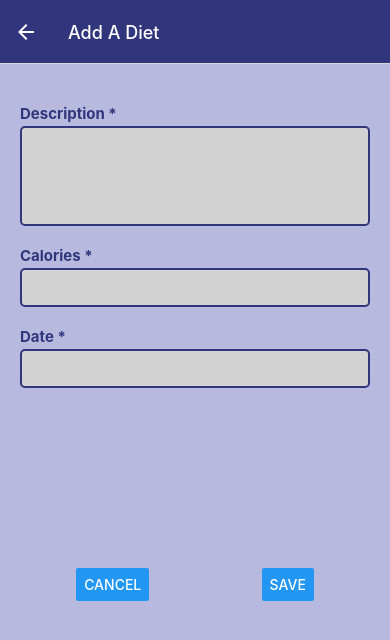
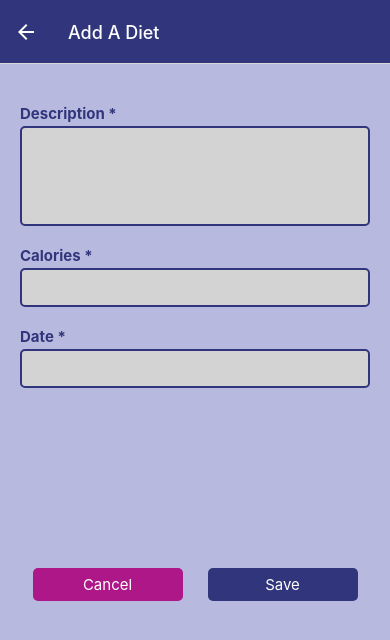
Before and after one commit to annanfu/MobileDevA2, a React Native app: screen /AddADiet in a window 390 px wide. Shown: the top 640 px of the page. Built offline with nearby package versions, Linux system fonts and the light colour scheme.

Commit message:
Replace the buttons using the PressableButton Component

```diff
--- a/Components/PressableButton.js
+++ b/Components/PressableButton.js
@@ -1,29 +1,42 @@
 import { Pressable, StyleSheet, Text, View } from "react-native";
 import React from "react";
+import { themes } from "../helper";
 
 export default function PressableButton({
   children,
   componentStyle,
   pressedHandler,
   pressedStyle,
+  text,
 }) {
   return (
     <Pressable
       onPress={pressedHandler}
       style={({ pressed }) => [
         // the function can only apply to the style prop in the Pressable component
+        text && styles.buttonStyle, // default button style
         componentStyle, // style from the parent component
         pressed && styles.defaultPressedStyle, // default onpressed style
         pressed && pressedStyle,
       ]}
     >
-      <View>{children}</View>
+      {text ? <Text style={styles.buttonText}>{text}</Text> : children}
     </Pressable>
   );
 }
 
 const styles = StyleSheet.create({
-
+  buttonStyle: {
+    minWidth: 150,
+    borderRadius: 5,
+    padding: 7,
+    alignItems: "center",
+    justifyContent: "center",
+  },
+  buttonText: {
+    color: themes.light.text,
+    fontSize: themes.fontsize.primary,
+  },
   defaultPressedStyle: {
     //backgroundColor: "pink",
     opacity: 0.5,
--- a/Screens/AddADiet.js
+++ b/Screens/AddADiet.js
@@ -7,6 +7,7 @@ import Input from "../Components/Input";
 import DatePicker from "../Components/DatePicker";
 import { DataContext } from "../Contexts/dataContext";
 import { themes } from "../helper";
+import PressableButton from "../Components/PressableButton";
 
 export default function AddADiet({ navigation }) {
   const { addDiet } = useContext(DataContext); // Get the addDiet function from the context
@@ -40,7 +41,7 @@ export default function AddADiet({ navigation }) {
       <Background>
         <PrimaryText>Description *</PrimaryText>
         <Input
-        onChangeText={(description) => setDescription(description)}  // update the description state variable
+          onChangeText={(description) => setDescription(description)} // update the description state variable
           value={description}
           style={{ height: 100 }}
           multiline={true}
@@ -48,23 +49,30 @@ export default function AddADiet({ navigation }) {
 
         <PrimaryText>Calories *</PrimaryText>
         <Input
-        onChangeText={(calories) => setCalories(calories)}  // update the calories state variable
+          onChangeText={(calories) => setCalories(calories)} // update the calories state variable
           value={calories}
         />
 
         <PrimaryText>Date *</PrimaryText>
         <DatePicker
           value={date}
-        onChange={(newDate) => setDate(newDate)}    // update the date state variable
+          onChange={(newDate) => setDate(newDate)} // update the date state variable
         />
 
         <ButtonArea>
-        <Button title="Cancel" onPress={() => navigation.goBack()} />
-        <Button title="Save" onPress={handleSave} />
+          <PressableButton
+            pressedHandler={() => navigation.goBack()}
+            text="Cancel"
+            componentStyle={{ backgroundColor: themes.light.cancel }}
+          />
+          <PressableButton
+            pressedHandler={handleSave}
+            text="Save"
+            componentStyle={{ backgroundColor: themes.light.primary }}
+          />
         </ButtonArea>
       </Background>
     </ScrollView>
-
   );
 }
 
--- a/Screens/AddAnActivity.js
+++ b/Screens/AddAnActivity.js
@@ -8,6 +8,7 @@ import DropDownPicker from 'react-native-dropdown-picker'
 import DatePicker from '../Components/DatePicker'
 import { DataContext } from '../Contexts/dataContext'
 import { themes } from '../helper'
+import PressableButton from '../Components/PressableButton'
 
 
 export default function AddAnActivity({navigation}) {
@@ -75,8 +76,16 @@ export default function AddAnActivity({navigation}) {
       />
 
       <ButtonArea>
-        <Button title="Cancel" onPress={() => navigation.goBack()} />
-        <Button title="Save" onPress={handleSave} />
+        <PressableButton
+          pressedHandler={() => navigation.goBack()}
+          text="Cancel"
+          componentStyle={{ backgroundColor: themes.light.cancel }}
+        />
+        <PressableButton
+          pressedHandler={handleSave}
+          text="Save"
+          componentStyle={{ backgroundColor: themes.light.primary }}
+        />
       </ButtonArea>
     </Background>
   );
--- a/Screens/Settings.js
+++ b/Screens/Settings.js
@@ -4,6 +4,7 @@ import { useContext } from "react";
 import { ThemeContext } from "../Contexts/themeContext";
 import { themes } from '../helper';
 import Background from '../Components/Background';
+import PressableButton from '../Components/PressableButton';
 
 export default function Settings() {
   const { theme, setTheme } = useContext(ThemeContext);  // Access the current theme
@@ -16,10 +17,14 @@ export default function Settings() {
   return (
     <Background>
       <View style={styles.container}>
-        <Button title="Toggle" onPress={toggleTheme} />
+        <PressableButton
+          text="Toggle Theme"
+          pressedHandler={toggleTheme}
+          componentStyle={{ backgroundColor: themes.light.primary }}
+        />
       </View>
     </Background>
-  )
+  );
 }
 
 
--- a/helper.js
+++ b/helper.js
@@ -5,6 +5,7 @@ export const themes = {
     text: "#FFFFFF", // White for text on dark backgrounds
     background: "#b7bade", // Background color for the app in light mode
     inputbackground: "lightgrey", // Background color for the input fields
+    cancel: "#ad1787", // Cancel button color
   },
   dark: {
     primary: "#FFFFFF", // White for text on dark backgrounds in dark mode
```
Lines whose indentation alone changed are shown as unchanged.
